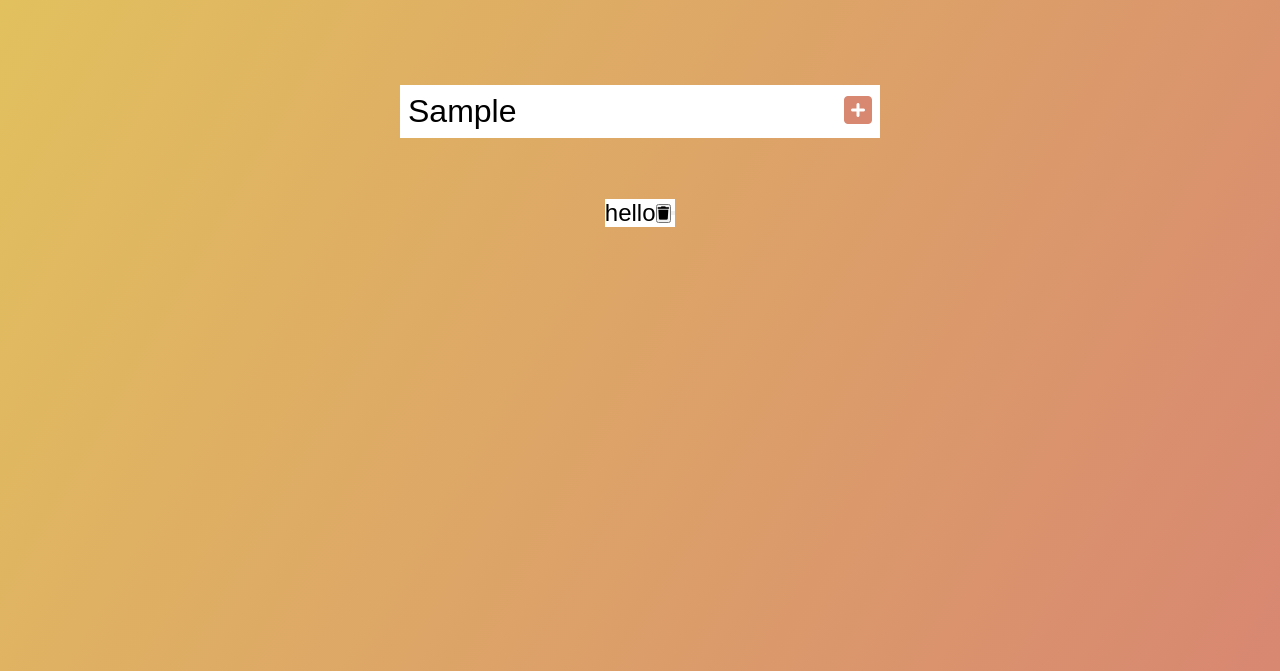
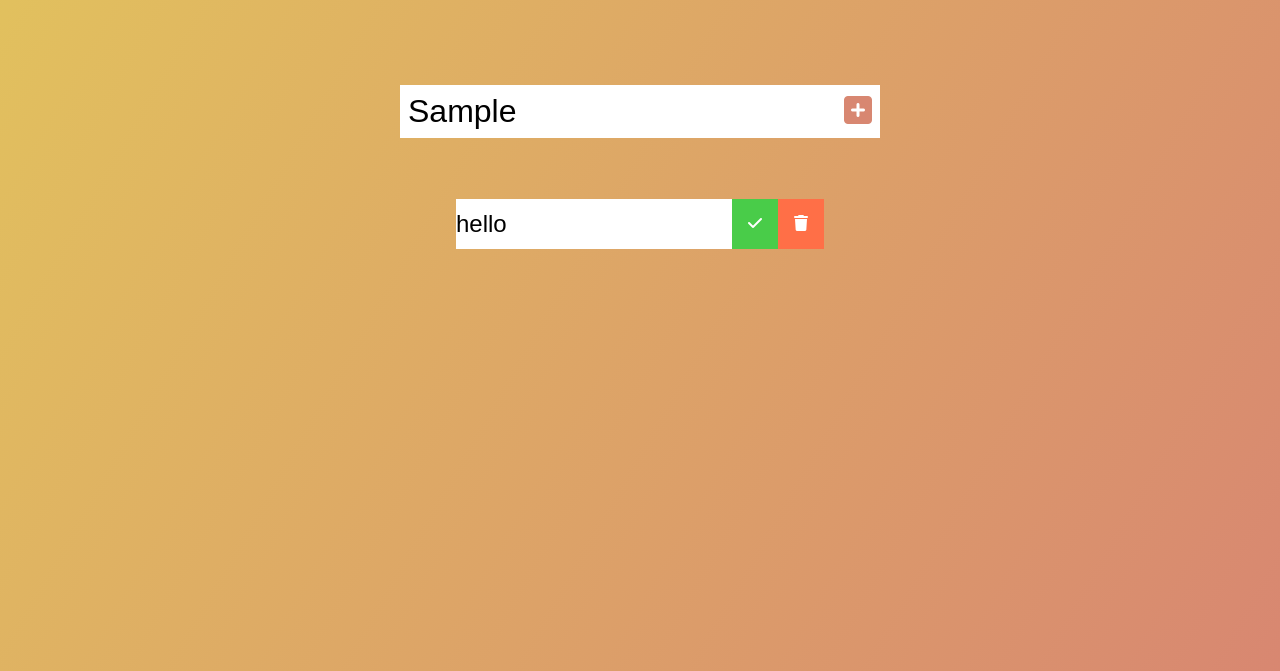
Before and after one commit to 23hertz/todo23, a plain HTML site: page index.html in a window 1280 px wide. Both pictures are taken after typing "Sample" into the empty fields and a click on the button 858 px from the left and 240 px from the top of the page. Shown: the part 129-800 px from the top of the page. Drawn offline with Linux system fonts and the light colour scheme.

Commit message:
troubleshooytoh

```diff
--- a/app.js
+++ b/app.js
@@ -4,29 +4,29 @@ const todoButton = document.querySelector(".todo-button");
 const todoList = document.querySelector(".todo-list");
 
 // event Listeners
-todoButton.addEventListener('click',addTodo)
+todoButton.addEventListener("click", addTodo);
 
 //functions
-function addTodo(event)
-{
-    event.preventDefault()
-    const todoDiv = document.createElement("div");
-    todoDiv.classList.add("todo")
+function addTodo(event) {
+  event.preventDefault();
 
-    const newTodo =document.createElement('li');
-    newTodo.innerText = 'hello'
-    newTodo.classList.add('todoItem');
-    todoDiv.appendChild(newTodo)
+  const todoDiv = document.createElement("div");
+  todoDiv.classList.add("todo");
 
-    const completedButton =  document.createElement("button");
-    completedButton.innerHTML = '<i class="fas fa-check"></i>'
-    completedButton.classList.add("completed-btn");
-    todoDiv.appendChild(completedButton)
+  const newTodo = document.createElement("li");
+  newTodo.innerText = "hello"
+  newTodo.classList.add("todo-item");
+  todoDiv.appendChild(newTodo);
 
-    const trashButton =  document.createElement("button");
-    completedButton.innerHTML = '<i class="fas fa-trash"></i>'
-    completedButton.classList.add("completed-btn");
-    todoDiv.appendChild(trashButton)
+  const completedButton = document.createElement("button");
+  completedButton.innerHTML = '<i class="fas fa-check"></i>';
+  completedButton.classList.add("complete-btn");
+  todoDiv.appendChild(completedButton);
 
-    todoList.appendChild(todoDiv)
+  const trashButton = document.createElement("button");
+  trashButton.innerHTML = '<i class="fas fa-trash"></i>';
+  trashButton.classList.add("trash-btn");
+  todoDiv.appendChild(trashButton);
+
+  todoList.appendChild(todoDiv);
 }
--- a/style.css
+++ b/style.css
@@ -17,7 +17,8 @@ header
     font-size: 1.5rem;
 }
 
-header,form
+header,
+form
 {
      min-height: 20vh;
      display: flex;
@@ -43,7 +44,7 @@ form button
 
 form button:hover
 {
-    background: #d77881;
+    background: #d88771;
     color: #fff;
 }
 
@@ -56,7 +57,7 @@ form button:hover
 
 .todo-list
 {
-    min-height: 30%;
+    min-width: 30%;
     list-style: none;
 }
 
@@ -75,3 +76,19 @@ form button:hover
 {
     flex: 1;
 }
+
+.trash-btn,
+.complete-btn
+{
+    background: #ff6f47;
+    color: #fff;
+    border: none;
+    padding: 1rem;
+    cursor: pointer;
+    font-size: 1rem;
+}
+
+.complete-btn
+{
+    background: rgb(73, 204, 73);
+}
```
